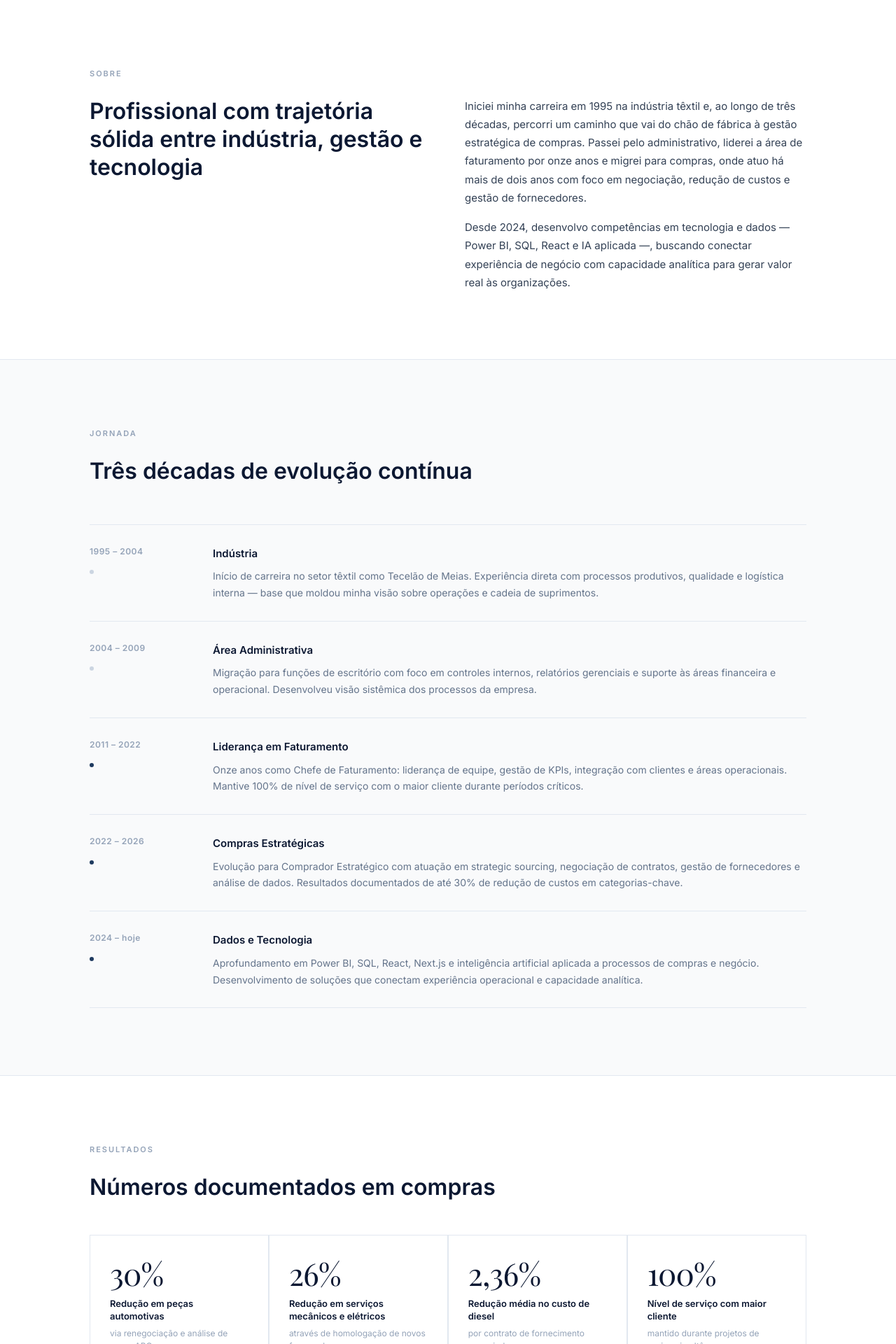
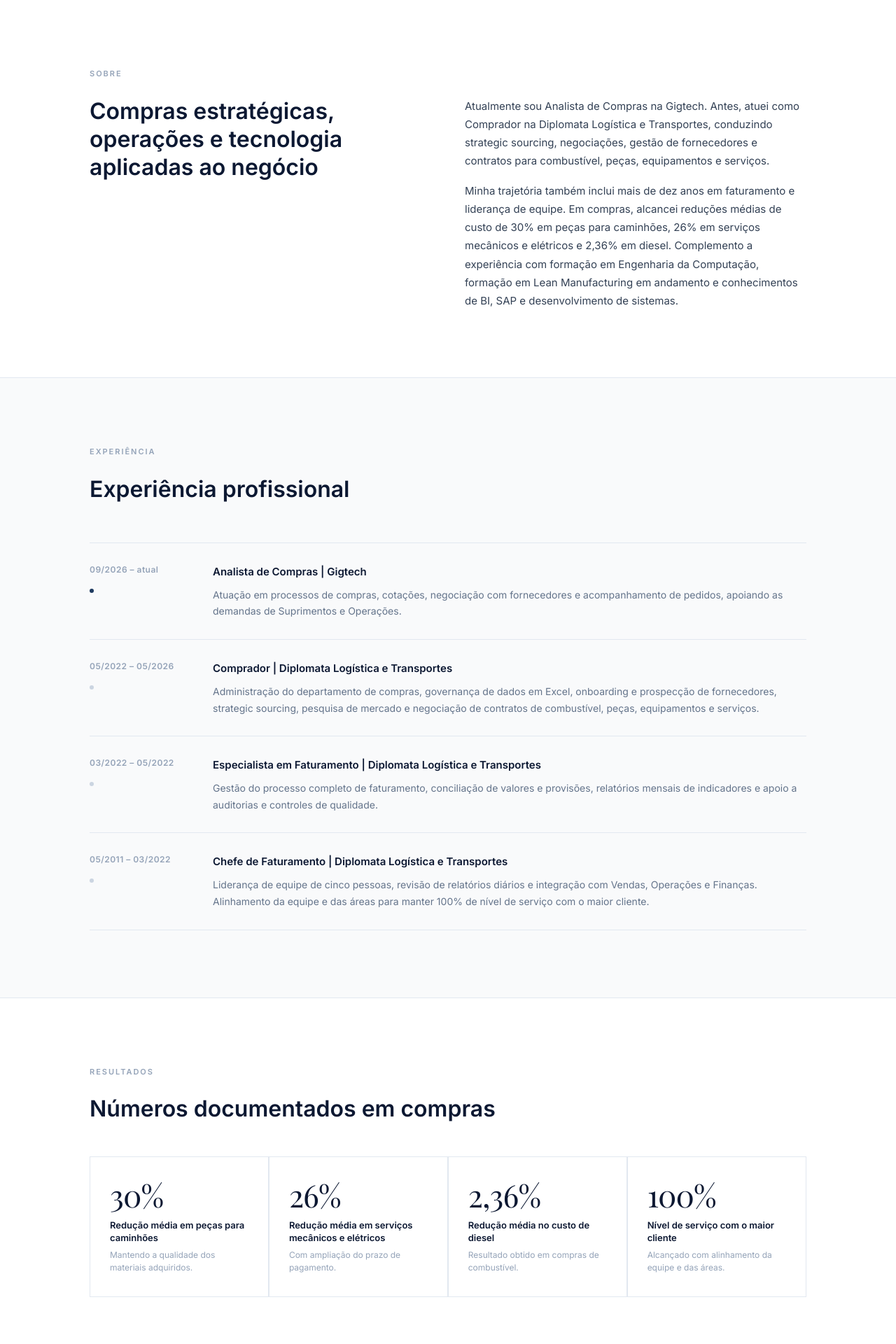
Before and after one commit to Alessandro-phn/Portifolio, a Next.js app: page / in a window 1280 px wide. Shown: the part 800-2720 px from the top of the page at 70% size. Built offline with nearby package versions, Linux system fonts and the light colour scheme.

Commit message:
Atualiza portfólio com currículo

```diff
--- a/app/layout.tsx
+++ b/app/layout.tsx
@@ -21,28 +21,28 @@
 });
 
 export const metadata: Metadata = {
-  title: "Alessandro Guimarães Pereira | Compras Estratégicas & Supply Chain",
+  title: "Alessandro Guimarães Pereira | Analista de Compras e Comprador PL",
   description:
-    "Profissional com mais de 25 anos de experiência em Compras Estratégicas, Supply Chain, Power BI, SAP e Inteligência Artificial aplicada a negócios.",
+    "Analista de Compras e Comprador PL com experiência em compras industriais, strategic sourcing, supply chain, Power BI e SAP.",
   keywords: [
     "compras estratégicas", "supply chain", "strategic sourcing", "Power BI",
     "SAP", "procurement", "análise de dados", "inteligência artificial",
-    "Alessandro Pereira", "gestor de compras"
+    "Alessandro Pereira", "analista de compras", "comprador pleno"
   ],
   authors: [{ name: "Alessandro Guimarães Pereira" }],
   creator: "Alessandro Guimarães Pereira",
   openGraph: {
     type: "website",
     locale: "pt_BR",
-    url: "https://alessandro-phn.vercel.app",
-    title: "Alessandro Guimarães Pereira | Compras Estratégicas & Supply Chain",
-    description: "Transformando experiência operacional, compras estratégicas e tecnologia em resultados para empresas.",
+    url: "https://portifolio-ten-nu-b9tokwo17n.vercel.app/",
+    title: "Alessandro Guimarães Pereira | Analista de Compras e Comprador PL",
+    description: "Experiência em compras industriais, negociação, strategic sourcing, supply chain, Power BI e SAP.",
     siteName: "Alessandro G. Pereira — Portfólio",
   },
   twitter: {
     card: "summary_large_image",
-    title: "Alessandro Guimarães Pereira | Compras Estratégicas & Supply Chain",
-    description: "Transformando experiência operacional, compras estratégicas e tecnologia em resultados.",
+    title: "Alessandro Guimarães Pereira | Analista de Compras e Comprador PL",
+    description: "Analista de Compras e Comprador PL com experiência em compras industriais e supply chain.",
   },
   robots: {
     index: true,
--- a/app/projetos/[slug]/ProjectPageClient.tsx
+++ b/app/projetos/[slug]/ProjectPageClient.tsx
@@ -91,7 +91,7 @@
                 <div className="w-8 h-8 rounded-lg bg-red-500/10 flex items-center justify-center">
                   <Target size={16} className="text-red-400" />
                 </div>
-                <h2 className="text-white font-bold text-lg">O Problema</h2>
+                <h2 className="text-white font-bold text-lg">{project.slug === "milk-run-manager-pro" ? "Objetivo do projeto" : "O Problema"}</h2>
               </div>
               <p className="text-navy-100/60 leading-relaxed">{project.problem}</p>
             </motion.div>
@@ -123,7 +123,7 @@
             {/* Lessons */}
             <motion.div initial={{ opacity: 0, y: 20 }} animate={{ opacity: 1, y: 0 }} transition={{ delay: 0.5 }}
               className="glass-card rounded-xl p-8 border border-navy-700/50">
-              <h2 className="text-white font-bold text-lg mb-5">Lições Aprendidas</h2>
+              <h2 className="text-white font-bold text-lg mb-5">{project.slug === "milk-run-manager-pro" ? "Recursos principais" : "Lições Aprendidas"}</h2>
               <ul className="space-y-3">
                 {project.lessons.map((lesson, i) => (
                   <li key={i} className="flex items-start gap-3 text-navy-100/60 text-sm leading-relaxed">
--- a/app/sitemap.ts
+++ b/app/sitemap.ts
@@ -2,7 +2,7 @@
 import { projects } from "@/lib/projects";
 
 export default function sitemap(): MetadataRoute.Sitemap {
-  const base = "https://alessandro-phn.vercel.app";
+  const base = "https://portifolio-ten-nu-b9tokwo17n.vercel.app";
   return [
     { url: base, lastModified: new Date(), changeFrequency: "monthly", priority: 1 },
     ...projects.map((p) => ({
--- a/components/CertificacoesSection.tsx
+++ b/components/CertificacoesSection.tsx
@@ -5,33 +5,40 @@
 const formacao = [
   {
     grau: "Graduação",
-    titulo: "Engenharia da Computação",
+    titulo: "Engenharia da Computação — UNIVESP (2024)",
     status: "Concluído",
   },
   {
     grau: "Pós-Graduação",
-    titulo: "Inteligência Artificial e Machine Learning",
+    titulo: "Inteligência Artificial e Machine Learning — Anhanguera (2025)",
     status: "Concluído",
   },
   {
     grau: "MBA",
-    titulo: "Gestão Estratégica de Compras",
-    status: "Cursando",
+    titulo: "Gestão Estratégica em Compras — Anhanguera (2026)",
+    status: "Concluído",
   },
   {
     grau: "MBA",
-    titulo: "Cybersecurity e Cybercrimes",
+    titulo: "Cybersecurity e Cybercrimes — Anhanguera (2026)",
     status: "Concluído",
+  },
+  {
+    grau: "MBA",
+    titulo: "Lean Manufacturing — Anhanguera",
+    status: "Cursando",
   },
 ];
 
 const complementar = [
-  "Power BI Data Analyst — Microsoft",
-  "SAP MM/SRM — SAP SE",
-  "Excel Expert — Microsoft",
-  "SQL for Data Analysis",
-  "React e Next.js — Múltiplas plataformas",
-  "Python para Dados",
+  "Power BI para Business Intelligence e Data Science — Data Science Academy (2025)",
+  "Gestão de Compras e Processos Operacionais — Estácio (2024)",
+  "Gestão de Compras e Negociação Estratégica — Udemy (2025)",
+  "SAP S/4HANA Cloud Private Edition, Sourcing & Procurement — SAP (cursando)",
+  "Administração de Banco de Dados — Fundação Bradesco (2022)",
+  "SAP para Iniciantes — Grandes Projetos (2026)",
+  "NR-10 — SESI/SC (2024)",
+  "Instalações Elétricas de Baixa Tensão — Anhanguera (2024)",
 ];
 
 export default function CertificacoesSection() {
--- a/components/CompetenciasSection.tsx
+++ b/components/CompetenciasSection.tsx
@@ -7,39 +7,37 @@
     titulo: "Compras e Supply Chain",
     itens: [
       "Strategic Sourcing",
-      "Negociação",
-      "Gestão de Fornecedores",
-      "Curva ABC",
-      "Spend Analysis",
-      "Gestão de Contratos",
-      "Supply Chain Management",
-      "MRO",
-      "Controle de OTD",
+      "Negociação e gestão de fornecedores",
+      "Gestão de contratos",
+      "Compras diretas e indiretas",
+      "Curva ABC e TCO",
+      "Pesquisa de mercado",
+      "Logística internacional",
     ],
   },
   {
-    titulo: "Dados e Tecnologia",
+    titulo: "Dados e Sistemas",
     itens: [
-      "Power BI",
-      "Excel Avançado",
-      "SAP MM/SRM",
-      "SQL",
-      "Python",
-      "React / Next.js",
-      "TypeScript",
-      "Git / GitHub",
-      "IA Aplicada a Negócios",
+      "Excel avançado",
+      "Power BI e Power Query",
+      "SAP MM",
+      "SAP S/4HANA Cloud — Sourcing & Procurement",
+      "Governança de dados e Business Intelligence",
+      "React, Next.js e TypeScript",
+      "Supabase e PostgreSQL",
+      "Git, GitHub, Vercel e Docker",
+      "Inteligência artificial generativa",
     ],
   },
   {
     titulo: "Gestão e Processos",
     itens: [
-      "Liderança de Equipe",
-      "KPIs e Indicadores",
-      "Controles Internos",
-      "Melhoria de Processos",
-      "Relatórios Gerenciais",
-      "Integração com ERP",
+      "Liderança de equipes",
+      "KPIs e relatórios gerenciais",
+      "Controles internos e auditorias",
+      "Kaizen e melhoria contínua",
+      "Kanban e Just in Time",
+      "Integração com Operações e Finanças",
     ],
   },
 ];
--- a/components/HeroSection.tsx
+++ b/components/HeroSection.tsx
@@ -64,7 +64,7 @@
             marginBottom: "1.75rem",
           }}
         >
-          Compras Estratégicas&ensp;·&ensp;Supply Chain&ensp;·&ensp;Dados e Tecnologia
+          Analista de Compras&ensp;·&ensp;Comprador PL&ensp;·&ensp;Compras Industriais
         </p>
 
         {/* Tagline */}
@@ -77,8 +77,8 @@
             marginBottom: "2.5rem",
           }}
         >
-          Uno experiência operacional, compras estratégicas e tecnologia
-          para melhorar processos, reduzir custos e apoiar decisões.
+          Atuo em compras e strategic sourcing, com experiência em negociação, gestão de fornecedores e análise de custos.
+          Uno processos, dados e tecnologia para apoiar decisões e gerar resultados.
         </p>
 
         {/* CTAs */}
--- a/components/JornadaSection.tsx
+++ b/components/JornadaSection.tsx
@@ -4,34 +4,28 @@
 
 const etapas = [
   {
-    periodo: "1995 – 2004",
-    fase: "Indústria",
+    periodo: "09/2026 – atual",
+    fase: "Analista de Compras | Gigtech",
     descricao:
-      "Início de carreira no setor têxtil como Tecelão de Meias. Experiência direta com processos produtivos, qualidade e logística interna — base que moldou minha visão sobre operações e cadeia de suprimentos.",
+      "Atuação em processos de compras, cotações, negociação com fornecedores e acompanhamento de pedidos, apoiando as demandas de Suprimentos e Operações.",
   },
   {
-    periodo: "2004 – 2009",
-    fase: "Área Administrativa",
+    periodo: "05/2022 – 05/2026",
+    fase: "Comprador | Diplomata Logística e Transportes",
     descricao:
-      "Migração para funções de escritório com foco em controles internos, relatórios gerenciais e suporte às áreas financeira e operacional. Desenvolveu visão sistêmica dos processos da empresa.",
+      "Administração do departamento de compras, governança de dados em Excel, onboarding e prospecção de fornecedores, strategic sourcing, pesquisa de mercado e negociação de contratos de combustível, peças, equipamentos e serviços.",
   },
   {
-    periodo: "2011 – 2022",
-    fase: "Liderança em Faturamento",
+    periodo: "03/2022 – 05/2022",
+    fase: "Especialista em Faturamento | Diplomata Logística e Transportes",
     descricao:
-      "Onze anos como Chefe de Faturamento: liderança de equipe, gestão de KPIs, integração com clientes e áreas operacionais. Mantive 100% de nível de serviço com o maior cliente durante períodos críticos.",
+      "Gestão do processo completo de faturamento, conciliação de valores e provisões, relatórios mensais de indicadores e apoio a auditorias e controles de qualidade.",
   },
   {
-    periodo: "2022 – 2026",
-    fase: "Compras Estratégicas",
+    periodo: "05/2011 – 03/2022",
+    fase: "Chefe de Faturamento | Diplomata Logística e Transportes",
     descricao:
-      "Evolução para Comprador Estratégico com atuação em strategic sourcing, negociação de contratos, gestão de fornecedores e análise de dados. Resultados documentados de até 30% de redução de custos em categorias-chave.",
-  },
-  {
-    periodo: "2024 – hoje",
-    fase: "Dados e Tecnologia",
-    descricao:
-      "Aprofundamento em Power BI, SQL, React, Next.js e inteligência artificial aplicada a processos de compras e negócio. Desenvolvimento de soluções que conectam experiência operacional e capacidade analítica.",
+      "Liderança de equipe de cinco pessoas, revisão de relatórios diários e integração com Vendas, Operações e Finanças. Alinhamento da equipe e das áreas para manter 100% de nível de serviço com o maior cliente.",
   },
 ];
 
@@ -52,9 +46,9 @@
       }}
     >
       <div style={{ maxWidth: 1024, margin: "0 auto" }}>
-        <p className="label" style={{ marginBottom: "1.5rem" }}>Jornada</p>
+        <p className="label" style={{ marginBottom: "1.5rem" }}>Experiência</p>
         <h2 className="section-heading" style={{ marginBottom: "3.5rem" }}>
-          Três décadas de evolução contínua
+          Experiência profissional
         </h2>
 
         <div style={{ display: "flex", flexDirection: "column", gap: 0 }}>
@@ -90,7 +84,7 @@
                     width: 6,
                     height: 6,
                     borderRadius: "50%",
-                    background: i >= 2 ? "var(--navy-mid)" : "var(--border-dark)",
+                    background: i === 0 ? "var(--navy-mid)" : "var(--border-dark)",
                     marginTop: 2,
                   }}
                 />
--- a/components/Navbar.tsx
+++ b/components/Navbar.tsx
@@ -4,7 +4,7 @@
 
 const links = [
   { label: "Sobre", href: "#sobre" },
-  { label: "Jornada", href: "#jornada" },
+  { label: "Experiência", href: "#jornada" },
   { label: "Projetos", href: "#projetos" },
   { label: "Competências", href: "#competencias" },
   { label: "Contato", href: "#contato" },
--- a/components/ProjetosSection.tsx
+++ b/components/ProjetosSection.tsx
@@ -8,8 +8,8 @@
     titulo: "Milk Run Manager Pro",
     categoria: "Supply Chain",
     objetivo:
-      "Sistema web para gestão de rotas de Milk Run com otimização de coletas, controle de fornecedores e monitoramento de KPIs de OTD em tempo real.",
-    tecnologias: ["Next.js", "TypeScript", "PostgreSQL", "Prisma"],
+      "SaaS para gestão logística desenvolvido com Next.js, React, TypeScript, Supabase e PostgreSQL. Inclui autenticação, perfis de acesso, estrutura multiempresa com RLS, APIs REST, dashboards e auditoria; preparado para integração com Power BI e ERPs.",
+    tecnologias: ["Next.js", "React", "TypeScript", "Supabase", "PostgreSQL"],
     status: "Em desenvolvimento",
     github: "https://github.com/Alessandro-phn",
     demo: null,
--- a/components/ResultadosSection.tsx
+++ b/components/ResultadosSection.tsx
@@ -5,23 +5,23 @@
 const kpis = [
   {
     valor: "30%",
-    label: "Redução em peças automotivas",
-    detalhe: "via renegociação e análise de curva ABC",
+    label: "Redução média em peças para caminhões",
+    detalhe: "Mantendo a qualidade dos materiais adquiridos.",
   },
   {
     valor: "26%",
-    label: "Redução em serviços mecânicos e elétricos",
-    detalhe: "através de homologação de novos fornecedores",
+    label: "Redução média em serviços mecânicos e elétricos",
+    detalhe: "Com ampliação do prazo de pagamento.",
   },
   {
     valor: "2,36%",
     label: "Redução média no custo de diesel",
-    detalhe: "por contrato de fornecimento negociado",
+    detalhe: "Resultado obtido em compras de combustível.",
   },
   {
     valor: "100%",
-    label: "Nível de serviço com maior cliente",
-    detalhe: "mantido durante projetos de saving simultâneos",
+    label: "Nível de serviço com o maior cliente",
+    detalhe: "Alcançado com alinhamento da equipe e das áreas.",
   },
 ];
 
--- a/components/SobreSection.tsx
+++ b/components/SobreSection.tsx
@@ -29,22 +29,14 @@
             alignItems: "start",
           }}
         >
-          <h2 className="section-heading">
-            Profissional com trajetória sólida entre indústria, gestão e tecnologia
-          </h2>
+          <h2 className="section-heading">Compras estratégicas, operações e tecnologia aplicadas ao negócio</h2>
 
           <div style={{ display: "flex", flexDirection: "column", gap: "1rem" }}>
             <p className="body-text">
-              Iniciei minha carreira em 1995 na indústria têxtil e, ao longo de três décadas,
-              percorri um caminho que vai do chão de fábrica à gestão estratégica de compras.
-              Passei pelo administrativo, liderei a área de faturamento por onze anos e migrei
-              para compras, onde atuo há mais de dois anos com foco em negociação, redução de
-              custos e gestão de fornecedores.
+              Atualmente sou Analista de Compras na Gigtech. Antes, atuei como Comprador na Diplomata Logística e Transportes, conduzindo strategic sourcing, negociações, gestão de fornecedores e contratos para combustível, peças, equipamentos e serviços.
             </p>
             <p className="body-text">
-              Desde 2024, desenvolvo competências em tecnologia e dados — Power BI, SQL,
-              React e IA aplicada —, buscando conectar experiência de negócio com
-              capacidade analítica para gerar valor real às organizações.
+              Minha trajetória também inclui mais de dez anos em faturamento e liderança de equipe. Em compras, alcancei reduções médias de custo de 30% em peças para caminhões, 26% em serviços mecânicos e elétricos e 2,36% em diesel. Complemento a experiência com formação em Engenharia da Computação, formação em Lean Manufacturing em andamento e conhecimentos de BI, SAP e desenvolvimento de sistemas.
             </p>
           </div>
         </div>
--- a/lib/projects.ts
+++ b/lib/projects.ts
@@ -22,18 +22,18 @@
   {
     slug: "milk-run-manager-pro",
     title: "Milk Run Manager Pro",
-    subtitle: "Gestão inteligente de coletas programadas",
-    description: "Sistema web para gestão de rotas de Milk Run, com otimização de coletas, controle de fornecedores e indicadores de desempenho em tempo real.",
-    longDesc: "Plataforma completa para planejamento e execução de rotas de Milk Run em operações de supply chain. Integra fornecedores, calendário de coletas, KPIs de OTD e análises de custo por rota.",
-    tags: ["Next.js", "React", "TypeScript", "PostgreSQL", "Prisma", "Chart.js"],
+    subtitle: "SaaS de gestão logística para operações de Milk Run",
+    description: "SaaS de gestão logística com autenticação, perfis de acesso, estrutura multiempresa com RLS, APIs REST, dashboards e auditoria.",
+    longDesc: "Projeto SaaS de gestão logística desenvolvido com Next.js, React, TypeScript, Supabase e PostgreSQL. Inclui autenticação, controle de acesso por perfil, estrutura multiempresa com RLS, APIs REST, dashboards e auditoria, com preparação para integração com Power BI e ERPs.",
+    tags: ["Next.js", "React", "TypeScript", "Supabase", "PostgreSQL"],
     category: "Supply Chain",
     status: "Em desenvolvimento",
     github: "https://github.com/Alessandro-phn",
-    highlights: ["Otimização de rotas via algoritmo guloso", "Dashboard com KPIs em tempo real", "Gestão de fornecedores e contratos", "Alertas de desvio de OTD"],
-    problem: "Operações de Milk Run gerenciadas via planilhas Excel com alto risco de erro, falta de visibilidade em tempo real e dificuldade de análise histórica.",
-    solution: "Plataforma web centralizada com mapa de rotas interativo, painel de KPIs em tempo real e módulo de gestão de fornecedores com histórico de desempenho.",
-    architecture: "Next.js 15 + React 19 no front; API Routes no back; PostgreSQL com Prisma ORM; deploy na Vercel com Supabase.",
-    lessons: ["Algoritmos de otimização de rota exigem dados limpos de endereço", "Stakeholders de supply chain preferem KPIs visuais simples a tabelas"],
+    highlights: ["Autenticação e acesso por perfil", "Estrutura multiempresa com RLS", "APIs REST, dashboards e auditoria", "Preparação para integração com Power BI e ERPs"],
+    problem: "Desenvolver uma aplicação SaaS para apoiar a gestão logística de operações de Milk Run.",
+    solution: "Aplicação web com autenticação, perfis de acesso, suporte multiempresa com RLS, APIs REST, dashboards e trilha de auditoria.",
+    architecture: "Next.js, React e TypeScript na aplicação; Supabase e PostgreSQL na camada de dados; estrutura preparada para integração com Power BI e ERPs.",
+    lessons: ["Controle de acesso por perfil", "RLS para estrutura multiempresa", "Auditoria e dashboards", "Preparação de integrações com BI e ERP"],
     color: "#3B67AB",
     icon: "🚚",
   },
```
Also changed, not shown: 1 other file (tests, documents, lock files or other folders).
